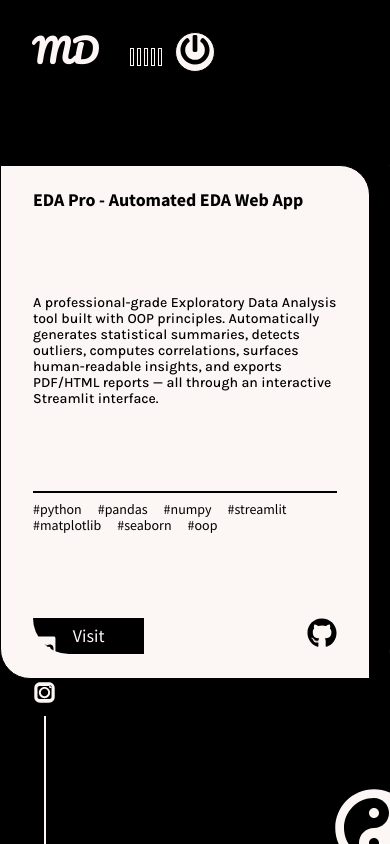
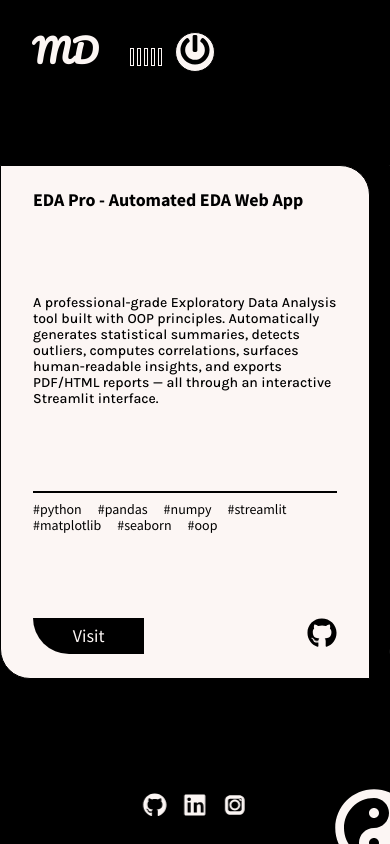
Before and after one commit to Manglam11/portfolio_website, a React (Create React App) app: page /work in a window 390 px wide. Built offline with nearby package versions, Linux system fonts and the light colour scheme.

Commit message:
fix: prevent social icons from overlapping content on mobile

```diff
--- a/src/subComponents/SocialIcons.js
+++ b/src/subComponents/SocialIcons.js
@@ -1,6 +1,5 @@
 import { motion } from "framer-motion";
 import React from "react";
-// import { NavLink } from 'react-router-dom'
 import styled from "styled-components";
 import { Instagram, Github, LinkedIn } from "../components/AllSvgs";
 import { DarkTheme } from "../components/Themes";
@@ -9,15 +8,34 @@ const Icons = styled.div`
   display: flex;
   flex-direction: column;
   align-items: center;
-
   position: fixed;
   bottom: 0;
   left: 2rem;
-
   z-index: 3;
 
   & > *:not(:last-child) {
-    margin: 0.5rem 0;
+    margin: 0.6rem 0;
+  }
+
+  @media (max-width: 1024px) {
+    left: 1rem;
+  }
+
+  @media (max-width: 768px) {
+    flex-direction: row;
+    align-items: center;
+    bottom: 1rem;
+    left: 50%;
+    transform: translateX(-50%);
+    background: rgba(0, 0, 0, 0.55);
+    backdrop-filter: blur(8px);
+    padding: 0.5rem 1.2rem;
+    border-radius: 30px;
+    gap: 1rem;
+
+    & > *:not(:last-child) {
+      margin: 0;
+    }
   }
 `;
 
@@ -26,79 +44,63 @@ const Line = styled(motion.span)`
   height: 8rem;
   background-color: ${(props) =>
     props.color === "dark" ? DarkTheme.text : DarkTheme.body};
+
+  @media (max-width: 768px) {
+    display: none !important;
+    height: 0 !important;
+    width: 0 !important;
+    overflow: hidden;
+  }
 `;
 
 const SocialIcons = (props) => {
+  const iconColor = props.theme === "dark" ? DarkTheme.text : DarkTheme.body;
+
   return (
     <Icons>
       <motion.div
-        initial={{ scale: 0 }}
-        animate={{ scale: [0, 1, 1.5, 1] }}
-        transition={{ type: "spring", duration: 1, delay: 1 }}
+        initial={{ opacity: 0 }}
+        animate={{ opacity: 1 }}
+        transition={{ duration: 0.4, delay: 0.3 }}
+      >
+        <a href="https://github.com/Manglam11" target="_blank" rel="noreferrer">
+          <Github width={24} height={24} fill={iconColor} />
+        </a>
+      </motion.div>
+
+      <motion.div
+        initial={{ opacity: 0 }}
+        animate={{ opacity: 1 }}
+        transition={{ duration: 0.4, delay: 0.45 }}
       >
         <a
-          style={{ color: "inherit" }}
+          href="https://www.linkedin.com/in/manglam-dubey/"
           target="_blank"
           rel="noreferrer"
-          href={"https://github.com/Manglam11"}
         >
-          <Github
-            width={25}
-            height={25}
-            fill={props.theme === "dark" ? DarkTheme.text : DarkTheme.body}
-          />
+          <LinkedIn width={24} height={24} fill={iconColor} />
         </a>
       </motion.div>
+
       <motion.div
-        initial={{ scale: 0 }}
-        animate={{ scale: [0, 1, 1.5, 1] }}
-        transition={{ type: "spring", duration: 1, delay: 1.2 }}
+        initial={{ opacity: 0 }}
+        animate={{ opacity: 1 }}
+        transition={{ duration: 0.4, delay: 0.6 }}
       >
         <a
-          style={{ color: "inherit" }}
+          href="https://www.instagram.com/manglam_11/"
           target="_blank"
           rel="noreferrer"
-          href={"https://www.linkedin.com/in/manglam-dubey/"}
         >
-          <LinkedIn
-            width={25}
-            height={25}
-            fill={props.theme === "dark" ? DarkTheme.text : DarkTheme.body}
-          />
-        </a>
-      </motion.div>
-      <motion.div
-        initial={{ scale: 0 }}
-        animate={{ scale: [0, 1, 1.5, 1] }}
-        transition={{ type: "spring", duration: 1, delay: 1.4 }}
-      >
-        <a
-          style={{ color: "inherit" }}
-          target="_blank"
-          rel="noreferrer"
-          href={"https://www.instagram.com/manglam_11/"}
-        >
-          <Instagram
-            width={25}
-            height={25}
-            fill={props.theme === "dark" ? DarkTheme.text : DarkTheme.body}
-          />
+          <Instagram width={24} height={24} fill={iconColor} />
         </a>
       </motion.div>
 
       <Line
         color={props.theme}
-        initial={{
-          height: 0,
-        }}
-        animate={{
-          height: "8rem",
-        }}
-        transition={{
-          type: "spring",
-          duration: 1,
-          delay: 0.8,
-        }}
+        initial={{ height: 0 }}
+        animate={{ height: "8rem" }}
+        transition={{ type: "spring", duration: 1, delay: 0.8 }}
       />
     </Icons>
   );
```
